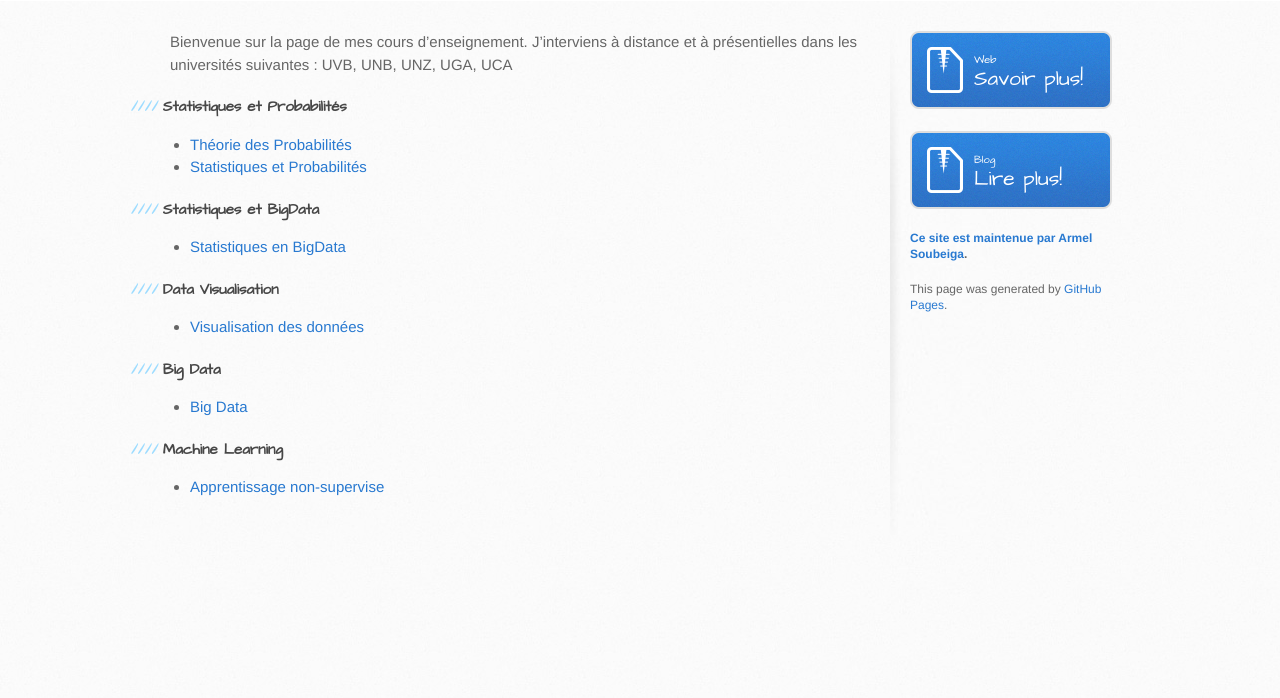
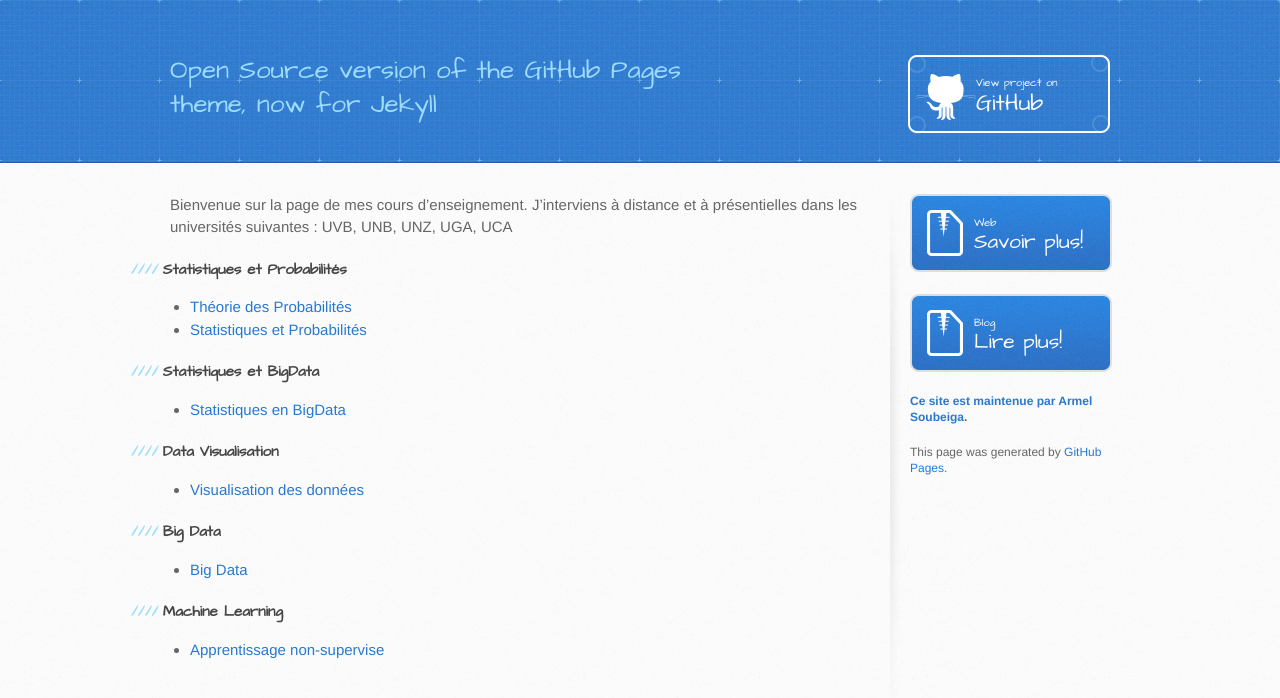
Before and after one commit to armelsoubeiga/Cours, a Jekyll site: the page built from index.md, in a window 1280 px wide. Shown: the top 698 px of the page. Built offline with Jekyll 4.4.1, drawn with Linux system fonts in a browser that asks for light colours.

Commit message:
Update default.html

```diff
--- a/_layouts/default.html
+++ b/_layouts/default.html
@@ -17,6 +17,13 @@
   </head>
 
   <body>
+    <header>
+      <div class="inner">
+        <h1> {{ site.name }} </h1>
+        <h2>Open Source version of the GitHub Pages theme, now for Jekyll</h2>
+        <a href="https://github.com/pietromenna/jekyll-architect-theme" class="button"><small>View project on</small> GitHub</a>
+      </div>
+    </header>
     <div id="content-wrapper">
       <div class="inner clearfix">
         <section id="main-content">
```
